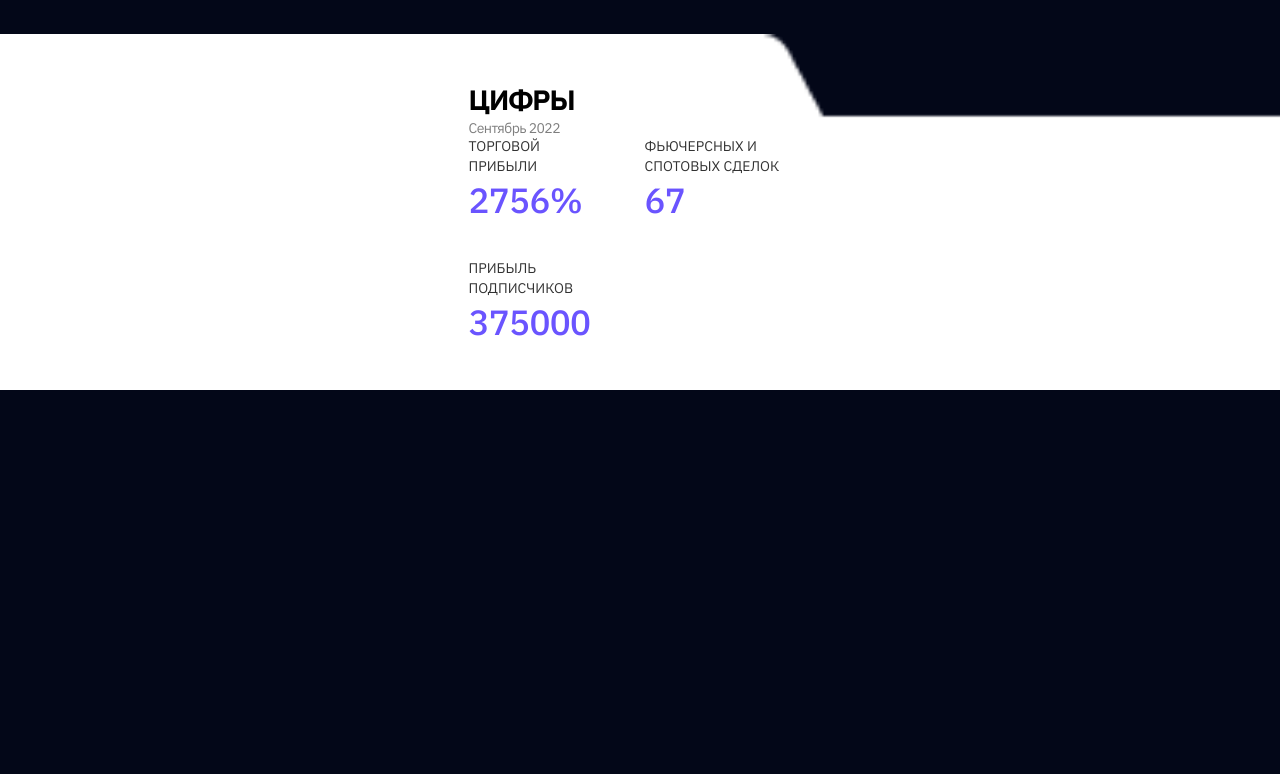
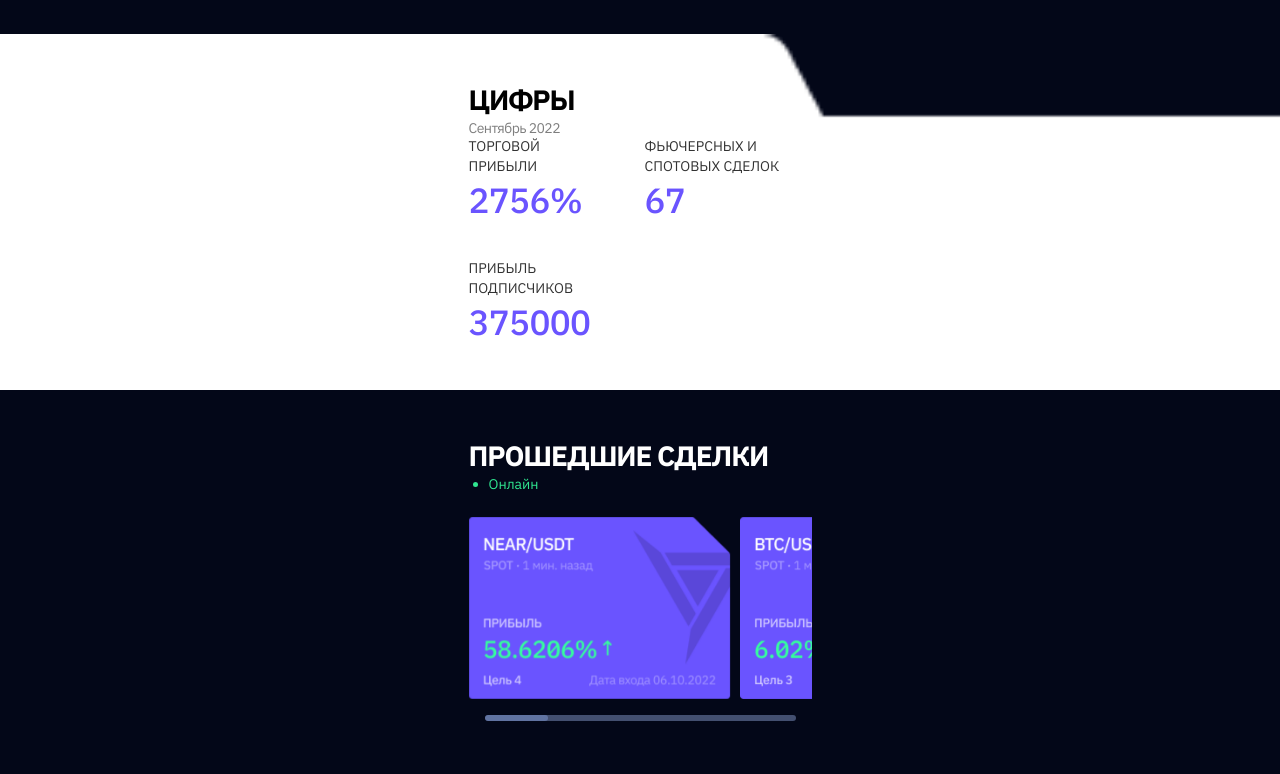
Before and after one commit to Kateryna-Katya/tradeblade, a website built with Vite: page src/index.html in a window 1280 px wide. Shown: the part 534-1308 px from the top of the page. Before the commit the page ends 924 px from the top, so only its background shows below. Built offline with nearby package versions, Linux system fonts and the light colour scheme.

Commit message:
add section 3 deals

```diff
--- a/package.json
+++ b/package.json
@@ -17,6 +17,7 @@
   "author": "Alexander Repeta <alexander.repeta@gmail.com>",
   "license": "ISC",
   "dependencies": {
+    "swiper": "^12.0.3",
     "vite-plugin-full-reload": "^1.2.0",
     "vite-plugin-html-inject": "^1.1.2"
   }
--- a/src/css/main.css
+++ b/src/css/main.css
@@ -179,3 +179,59 @@ font-family: "IBM Plex Sans", sans-serif;
     font-size: 60px;
    }
 }
+/* Deals */
+.deals-container{
+    padding-top: 48px;
+    padding-bottom: 53px;
+}
+.deals-list{
+    margin-top: 2px;
+    list-style-type: disc;
+    color: #35ff9e;
+    opacity: 0.9;
+    padding-left: 20px;
+}
+.deals-swiper{
+    margin-top: 24px;
+
+}
+    .pag_container {
+        width: 311px;
+        margin-left: auto;
+        margin-right: auto;
+        height: 6px;
+        background-color: #434F70;
+        ;
+        border-radius: 4px;
+        position: relative;
+        overflow: hidden;
+        margin-top: 16px;
+    }
+
+    .pag_bar {
+        width: 100px;
+        height: 100%;
+        background-color: #6073a1;
+        border-radius: 4px;
+        position: absolute;
+        top: 0;
+        left: 0;
+        transition: left 0.3s ease-in-out;
+    }
+
+@media only screen and (min-width: 1439px) {
+    .deals-container{
+padding-top: 96px;
+padding-bottom: 118px;
+    }
+   .deals-list{
+    margin-top: 4px;
+   }
+.deals-swiper{
+    margin-top: 82px;
+}
+ .pag_container{
+width: 955px;
+margin-top: 24px;
+}
+}
--- /dev/null
+++ b/src/js/swipper.js
@@ -0,0 +1,58 @@
+import Swiper from 'swiper';
+import 'swiper/css';
+
+let dealsSwiper = null;
+
+function initDealsSwiper() {
+  const container = document.querySelector('.deals-swiper');
+  if (!container) return;
+
+
+  if (dealsSwiper) {
+    dealsSwiper.destroy(true, true);
+    dealsSwiper = null;
+  }
+
+  dealsSwiper = new Swiper('.deals-swiper', {
+    slidesPerView: 3,
+    spaceBetween: 20,
+    loop: true,
+    slideClass: 'deals-swiper-slide',
+    wrapperClass: 'deals-swiper-wrapper',
+    direction: 'horizontal',
+    allowTouchMove: true,
+    breakpoints: {
+      0: {
+        slidesPerView: 1.3,
+        spaceBetween: 10,
+      },
+      1440: {
+        slidesPerView: 4,
+        spaceBetween: 20,
+      },
+    },
+    on: {
+      init() {
+        updateProgressBar(this);
+      },
+      slideChange() {
+        updateProgressBar(this);
+      },
+    },
+  });
+}
+
+function updateProgressBar(swiper) {
+  if (!swiper) return;
+  const progressBar = swiper.el.querySelector('.pag_bar');
+  if (!progressBar) return;
+
+  const total = swiper.slides.length - (swiper.loopedSlides * 0.1);
+  const currentIndex = swiper.realIndex;
+  const percent = ((currentIndex + 1) / total) * 100;
+  progressBar.style.width = `${percent}%`;
+}
+
+
+document.addEventListener('DOMContentLoaded', initDealsSwiper);
+window.addEventListener('resize', initDealsSwiper);
--- a/src/main.js
+++ b/src/main.js
@@ -1 +1,2 @@
 import './js/hero-form.js';
+import './js/swipper.js';
--- a/src/partials/main.html
+++ b/src/partials/main.html
@@ -49,3 +49,34 @@
        </ul>
     </div>
 </section>
+<!-- Deals -->
+<section class="deals-section">
+    <div class="container deals-container">
+        <h2 class="deals-title">Прошедшие сделки</h2>
+        <ul class="deals-list">
+            <li class="deals-item">Онлайн</li>
+        </ul>
+        <div class="swiper deals-swiper">
+            <div class="swiper-wrapper deals-swiper-wrapper">
+                <div class="swiper-slide deals-swiper-slide">
+                   <img src="/img/deals/Frame 21066.png" alt="Deals" loading="lazy">
+                </div>
+                <div class="swiper-slide deals-swiper-slide">
+                    <img src="/img/deals/Frame 21067.png" alt="Deals" loading="lazy">
+                </div>
+                <div class="swiper-slide deals-swiper-slide">
+                    <img src="/img/deals/Frame 21068.png" alt="Deals" loading="lazy">
+                </div>
+                <div class="swiper-slide deals-swiper-slide">
+                    <img src="/img/deals/Frame 21069.png" alt="Deals" loading="lazy">
+                </div>
+                <div class="swiper-slide deals-swiper-slide">
+                    <img src="/img/deals/Frame 21070.png" alt="Deals" loading="lazy">
+                </div>
+            </div>
+            <div class="pag_container">
+                <div class="pag_bar"></div>
+            </div>
+        </div>
+    </div>
+</section>
```
Also changed, not shown: src/img/deals/Frame 21066.png (added), src/img/deals/Frame 21067.png (added), src/img/deals/Frame 21068.png (added), src/img/deals/Frame 21069.png (added), src/img/deals/Frame 21070.png (added), 1 other file.
